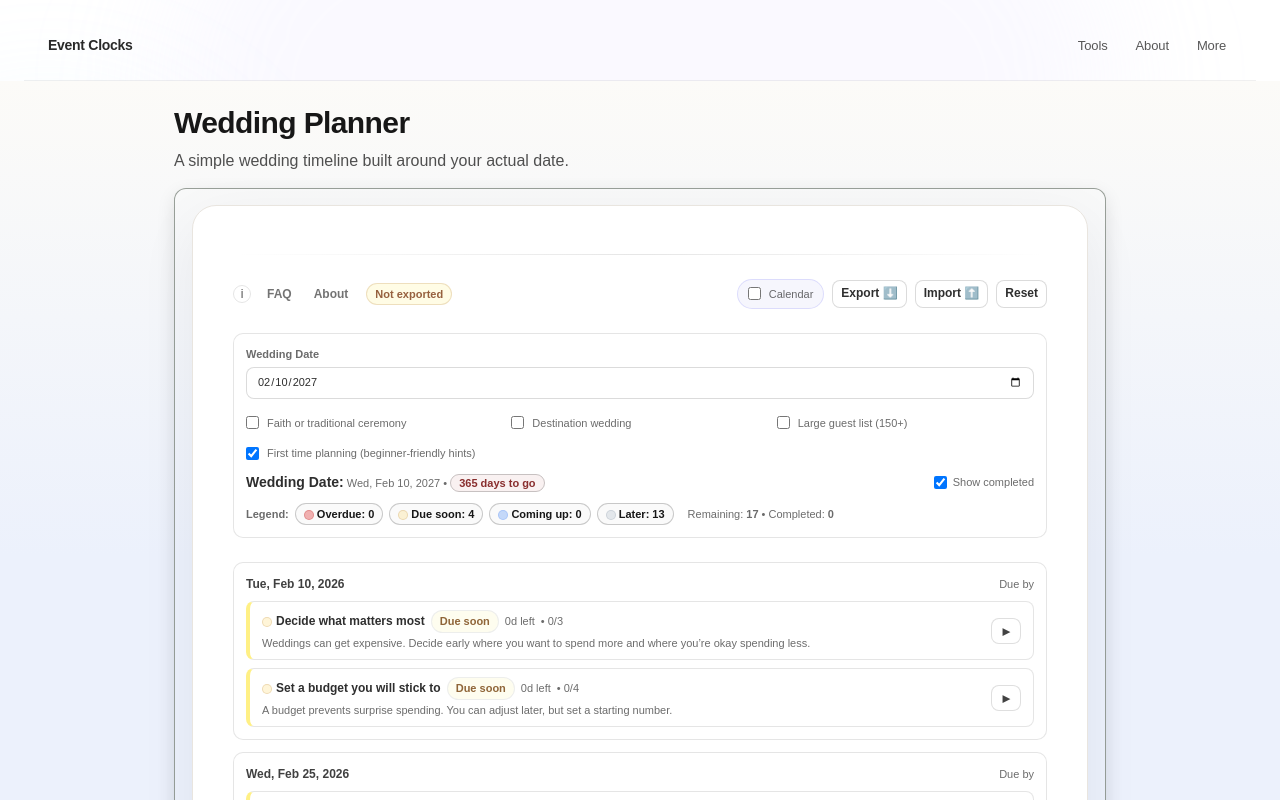
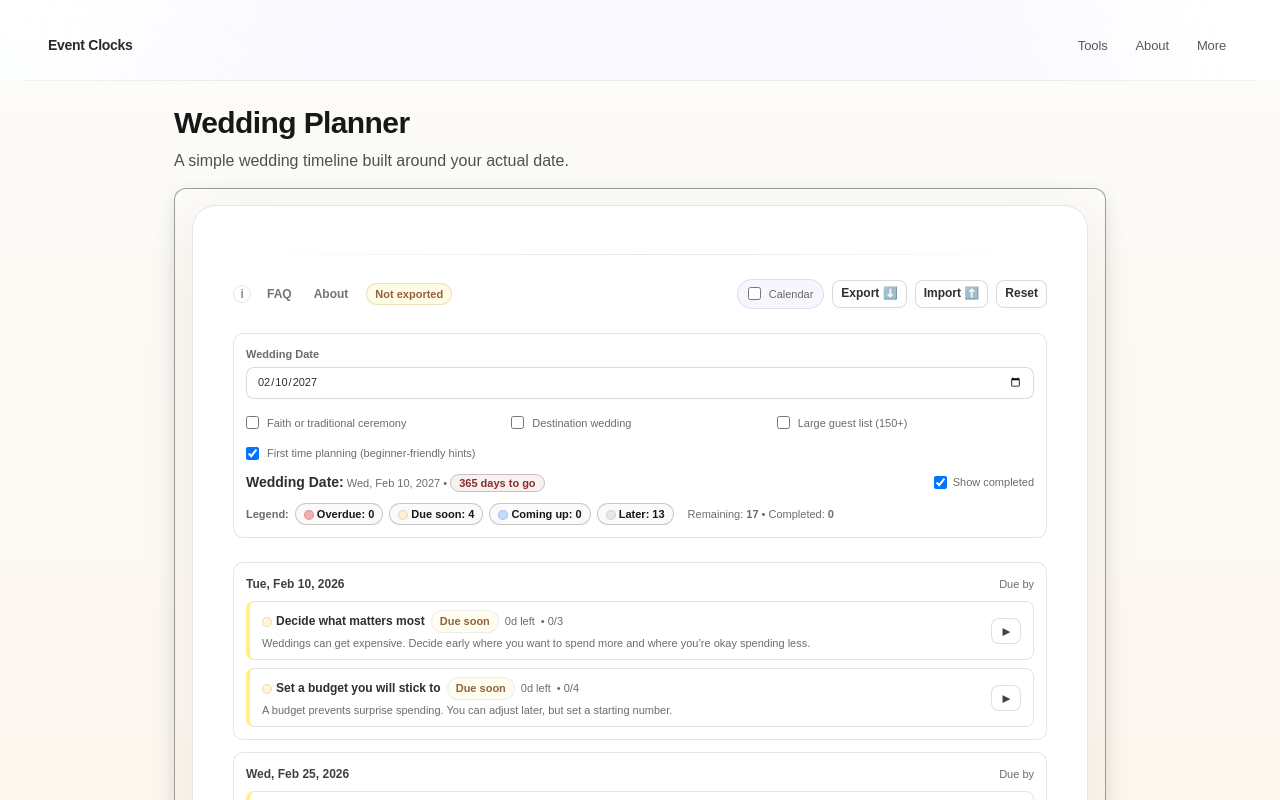
Before and after one commit to eventclock/event-clocks, a Next.js app: page /wedding-plan in a window 1280 px wide. Shown: the top 800 px of the page. Built offline with nearby package versions, Linux system fonts and the light colour scheme.

Commit message:
fixed wedding bg color

```diff
--- a/src/app/globals.css
+++ b/src/app/globals.css
@@ -129,6 +129,6 @@ select {
     linear-gradient(
       to bottom,
       #fcfbf8 0%,
-      #ecf1fc 20%
+      #fcf5ec 40%
     );
 }
```
